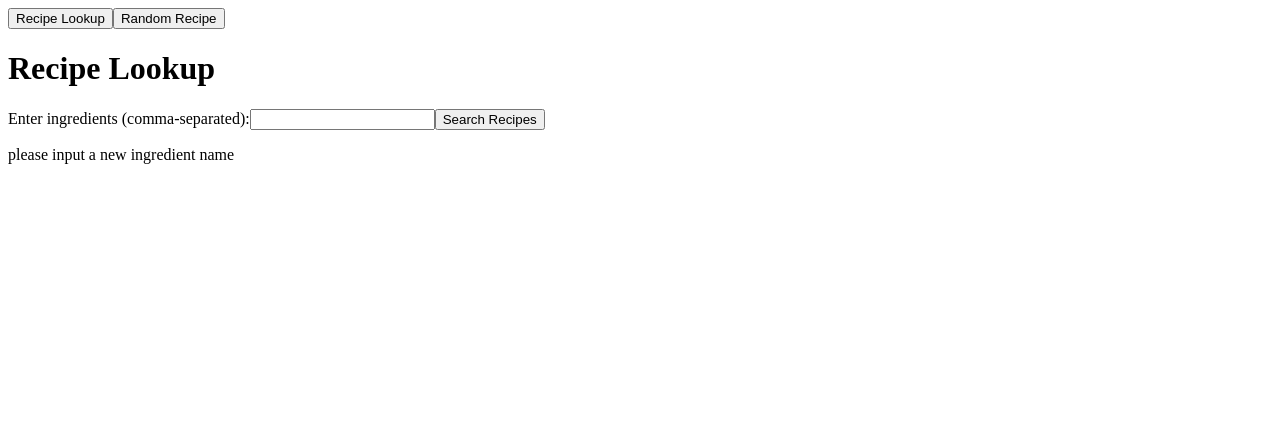
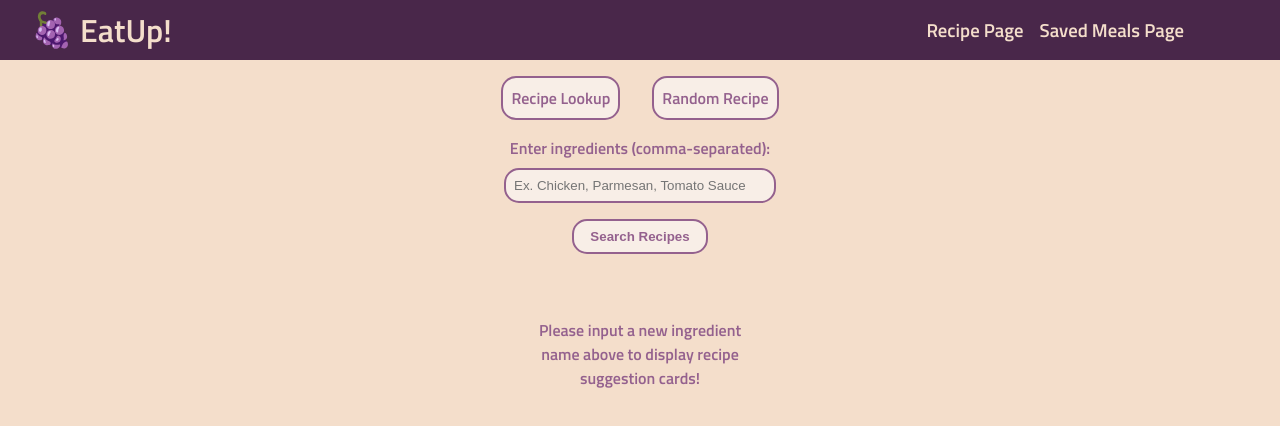
Before and after one commit to JamesZuliani/EatUp-Client, a React (Create React App) app: page /recipes in a window 1280 px wide. Shown: the top 426 px of the page. Built offline with nearby package versions, Linux system fonts and the light colour scheme.

Commit message:
recipe page styling initialized

```diff
--- a/src/App.scss
+++ b/src/App.scss
@@ -1,15 +1,16 @@
-// @use "./styles/partials/mixins" as *;
-// @use "./styles/partials/typography" as *;
-// @use "./styles/partials/variables" as *;
+@use "./styles/partials/mixins" as *;
+@use "./styles/partials/typography" as *;
+@use "./styles/partials/variables" as *;
 
-// *,
-// *::before,
-// *::after {
-//   padding: 0;
-//   margin: 0;
-//   box-sizing: border-box;
-// }
+*,
+*::before,
+*::after {
+  padding: 0;
+  margin: 0;
+  box-sizing: border-box;
+}
 
-// body {
-//   font-family: "Titillium Web", Times, serif;
-// }
+body {
+  font-family: "Titillium Web", Times, serif;
+  background-color: $sand;
+}
--- /dev/null
+++ b/src/components/Header/Header.js
@@ -0,0 +1,27 @@
+import { Link, NavLink } from "react-router-dom";
+import "./Header.scss";
+import Logo from "../../assests/images/grapes-svgrepo-com.svg"
+
+export default function Header () {
+
+    return (
+        <header className="header">
+            <div className="header__container">
+                <div className="header__logo-wrapper">
+                    <Link to ="/" className="header__brand">
+                        <img className="header__logo" src={Logo} alt="header logo" />
+                        <h3 className="header__title">EatUp!</h3>
+                    </Link>
+                </div>
+                <nav className="nav">
+                    <NavLink to="/recipes" className="nav__item">
+                        <h3 className="nav__link">Recipe Page</h3>
+                    </NavLink>
+                    <NavLink to="/saved-meals" className="nav__item">
+                        <h3 className="nav__link">Saved Meals Page</h3>
+                    </NavLink>
+                </nav>
+            </div>
+        </header>
+    )
+}
--- /dev/null
+++ b/src/components/Header/Header.scss
@@ -0,0 +1,59 @@
+@use "../../styles/partials/mixins" as *;
+@use "../../styles/partials/typography" as *;
+@use "../../styles/partials/variables" as *;
+.header {
+    background-color: $eggplant;
+
+  &__container {
+    display: flex;
+    flex-direction: column;
+
+    @include tablet {
+        flex-direction: row;
+        justify-content: space-between;
+        padding: 0 2rem;
+    }
+  }
+
+  &__logo-wrapper {
+    display: flex;
+    justify-content: center;
+  }
+
+  &__brand {
+    display: flex;
+    text-decoration: none;
+    color:$sand
+  }
+
+  &__title {
+    align-self: center;
+    font-size: 2rem;
+    margin-left: 0.5rem;
+  }
+
+  &__logo {
+    width: 2.5rem;
+  }
+
+}
+
+.nav {
+    display:flex;
+    justify-content: space-evenly;
+
+    @include tablet {
+        margin-right: 3rem;
+    }
+
+    &__item {
+        text-decoration: none;
+        color: $sand;
+        margin: 1rem 0;
+        text-align: center;
+
+        @include tablet {
+            margin-right: 1rem;
+        }
+    }
+}
--- a/src/components/RandomRecipe/RandomRecipe.js
+++ b/src/components/RandomRecipe/RandomRecipe.js
@@ -1,5 +1,6 @@
 import React, { useState, useEffect } from "react";
 import axios from "axios";
+import "./RandomRecipe.scss"
 
 export default function RandomRecipe() {
   const [recipes, setRecipes] = useState([]);
@@ -20,19 +21,19 @@ export default function RandomRecipe() {
   }, []);
 
   return (
-    <div>
-      <button onClick={getRandomRecipes}>Get Random Recipes!</button>
-      <div>
+    <div className="recipe-container">
+      <h4 onClick={getRandomRecipes} className="recipe-container__randomizer">Click to Generate Random Recipes!</h4>
+      <div className="card-container">
         {recipes.map((recipe, index) => (
-          <div key={index}>
-            <h2>{recipe.title}</h2>
-            <img src={recipe.image} />
-            <ul>
+          <div key={index} className="recipe">
+            <h2 className="recipe__title">{recipe.title}</h2>
+            <img src={recipe.image} alt="recipe image" className="recipe__image"/>
+            <ul className="recipe__item-list">
               {recipe.ingredients.map((ingredient, index) => (
-                <li key={index}>{ingredient.text}</li>
+                <li key={index} className="recipe__item">{ingredient.text}</li>
               ))}
             </ul>
-            <a href={recipe.url}>View Recipe</a>
+            <a href={recipe.url} target="_blank" className="recipe__link">View Recipe</a>
           </div>
         ))}
       </div>
--- /dev/null
+++ b/src/components/RandomRecipe/RandomRecipe.scss
@@ -0,0 +1,107 @@
+@use "../../styles/partials/mixins" as *;
+@use "../../styles/partials/typography" as *;
+@use "../../styles/partials/variables" as *;
+
+.recipe-container {
+  width: 80%;
+  margin: 0 auto;
+  display: flex;
+  flex-direction: column;
+  align-items: center;
+
+  @include tablet {
+    width: 95%;
+  }
+
+  &__randomizer {
+    width: fit-content;
+    border: 2px solid $grape;
+    border-radius: 15px;
+    padding: 0.5rem 1rem;
+    color: $grape;
+    background-color: $shell;
+
+    &:hover {
+      border: 2px solid $eggplant;
+      color: $eggplant;
+      cursor: pointer;
+    }
+  }
+}
+
+.recipe {
+  display: flex;
+  flex-direction: column;
+  border: 2px solid $grape;
+  border-radius: 15px;
+  padding: 1rem 2rem;
+  margin: 1rem 0;
+  background-color: $shell;
+
+  @include tablet {
+    width: 43%;
+    margin: 1rem 0;
+  }
+
+  @include desktop {
+    width: 30%;
+  }
+
+  &__title {
+    color: $grape;
+  }
+
+  &__image {
+    border: 1px solid black;
+    border-radius: 20px;
+    margin: 1rem 0;
+
+    @include tablet {
+      width: 80%;
+      align-self: center;
+      margin: 2rem 0;
+    }
+  }
+
+  &__item-list {
+    width: 80%;
+    margin: 0 auto;
+  }
+
+  &__item {
+    color: $grape;
+    align-self: center;
+  }
+
+  &__link {
+    width: fit-content;
+    border: 2px solid $grape;
+    border-radius: 15px;
+    padding: 0.5rem 1rem;
+    color: $grape;
+    background-color: $sand;
+    text-decoration: none;
+    align-self: center;
+    margin-top: 1rem;
+    font-weight: 600;
+
+    &:hover {
+      border: 2px solid $eggplant;
+      color: $eggplant;
+      cursor: pointer;
+    }
+  }
+}
+
+.card-container {
+
+  @include tablet {
+    display: flex;
+    flex-wrap: wrap;
+    justify-content: space-evenly;
+    width: 95%;
+  }
+  @include desktop {
+    width: 80rem;
+  }
+}
--- a/src/components/RecipeLookup/RecipeLookup.js
+++ b/src/components/RecipeLookup/RecipeLookup.js
@@ -1,5 +1,6 @@
 import React, { useState } from "react";
 import axios from "axios";
+import "./RecipeLookup.scss";
 
 export default function RecipeLookup() {
   const [ingredients, setIngredients] = useState([]);
@@ -19,46 +20,53 @@ export default function RecipeLookup() {
         }
       );
       setRecipes(response.data);
-      console.log(response.data);
-      console.log("response data here");
     } catch (error) {
       console.log(error);
     }
   };
 
   return (
-    <>
-      <h1>Recipe Lookup</h1>
-      <form onSubmit={handleRecipeSearch}>
-        <label htmlFor="ingredients">
+    <div className="lookup">
+      <form onSubmit={handleRecipeSearch} className="lookup__form">
+        <label htmlFor="ingredients" className="lookup__label">
           Enter ingredients (comma-separated):
         </label>
-        <input type="text" id="ingredients" onChange={handleIngredientChange} />
-        <button type="submit">Search Recipes</button>
+        <input
+          type="text"
+          id="ingredients"
+          placeholder="Ex. Chicken, Parmesan, Tomato Sauce"
+          className="lookup__input"
+          onChange={handleIngredientChange}
+        />
+        <button type="submit" className="lookup__submit">
+          Search Recipes
+        </button>
       </form>
       <div>
         {recipes.length > 0 ? (
-          <div>
+          <div className="suggestion-container">
             {recipes.map((recipe, index) => {
               return (
-                <div key={index}>
-                  <h3>{recipe.title}</h3>
-                  <img src={recipe.image} />
-                  <p>
-                    Ingredients:{" "}
+                <div key={index} className="suggestion">
+                  <h3 className="suggestion__title">{recipe.title}</h3>
+                  <img className="suggestion__image" src={recipe.image} />
+                  <p className="suggestion__ingredients">
+                    <span className="bold">Ingredients:</span>{" "}
                     {recipe.ingredients
                       .map((ingredient) => ingredient.food)
-                      .join(", ")}
+                      .join(",  ")}
                   </p>
-                  <a href={recipe.url}>View Recipe</a>
+                  <a href={recipe.url} target="_blank" className="suggestion__link">
+                    View Recipe
+                  </a>
                 </div>
               );
             })}
           </div>
         ) : (
-          <p>please input a new ingredient name</p>
+          <p className="suggestion__instruction">Please input a new ingredient name above to display recipe suggestion cards!</p>
         )}
       </div>
-    </>
+    </div>
   );
 }
--- /dev/null
+++ b/src/components/RecipeLookup/RecipeLookup.scss
@@ -0,0 +1,127 @@
+@use "../../styles/partials/mixins" as *;
+@use "../../styles/partials/typography" as *;
+@use "../../styles/partials/variables" as *;
+
+.lookup {
+  &__form {
+    display: flex;
+    flex-direction: column;
+    align-items: center;
+    width: 50%;
+    margin: 0 auto;
+  }
+
+  &__label {
+    font-weight: 600;
+    margin-bottom: 0.5rem;
+    color: $grape;
+  }
+
+  &__input {
+    padding: 0.5rem;
+    border-radius: 15px;
+    border: 2px solid $grape;
+    background-color: $shell;
+    margin-bottom: 1rem;
+    width: 17rem;
+  }
+
+  &__submit {
+    width: fit-content;
+    border: 2px solid $grape;
+    border-radius: 15px;
+    padding: 0.5rem 1rem;
+    color: $grape;
+    background-color: $shell;
+    font-weight: 600;
+  }
+}
+
+.suggestion-container {
+  display: flex;
+  flex-direction: column;
+  align-items: center;
+  width: 80%;
+  margin: 0 auto;
+
+  @include tablet {
+    flex-direction: row;
+    flex-wrap: wrap;
+    justify-content: space-evenly;
+    width: 95%;
+  }
+  @include desktop {
+    width: 80rem;
+  }
+}
+
+.suggestion {
+  display: flex;
+  flex-direction: column;
+  border: 2px solid $grape;
+  border-radius: 15px;
+  padding: 1rem 2rem;
+  margin: 1rem 0;
+  background-color: $shell;
+
+  @include tablet {
+    width: 43%;
+    height: 35rem;
+    margin: 1rem 0;
+  }
+
+  @include desktop {
+    width: 30%;
+  }
+
+  &__title {
+    color: $grape;
+  }
+
+  &__image {
+    border: 1px solid black;
+    border-radius: 20px;
+    margin: 1rem 0;
+
+    @include tablet {
+      width: 80%;
+      align-self: center;
+      margin: 2rem 0;
+    }
+  }
+
+  &__ingredients {
+    color: $grape;
+  }
+
+  &__link {
+    width: fit-content;
+    border: 2px solid $grape;
+    border-radius: 15px;
+    padding: 0.5rem 1rem;
+    color: $grape;
+    background-color: $sand;
+    text-decoration: none;
+    align-self: center;
+    margin-top: 1rem;
+    font-weight: 600;
+
+    &:hover {
+      border: 2px solid $eggplant;
+      color: $eggplant;
+      cursor: pointer;
+    }
+  }
+
+  &__instruction {
+    width: 13rem;
+    margin: 4rem auto;
+    text-align: center;
+    color: $grape;
+    font-weight: 600;
+  }
+}
+
+.bold {
+  font-weight: 600;
+}
--- a/src/pages/RecipePage/RecipePage.js
+++ b/src/pages/RecipePage/RecipePage.js
@@ -1,6 +1,8 @@
 import React, { useState } from "react";
 import RecipeLookup from "../../components/RecipeLookup/RecipeLookup";
 import RandomRecipe from "../../components/RandomRecipe/RandomRecipe";
+import Header from "../../components/Header/Header";
+import "./RecipePage.scss";
 
 export default function RecipePage() {
   const [showRandomRecipes, setShowRandomRecipes] = useState(false);
@@ -14,10 +16,19 @@ export default function RecipePage() {
   };
 
   return (
-    <div>
-      <button onClick={handleShowRecipeLookup}>Recipe Lookup</button>
-      <button onClick={handleShowRandomRecipes}>Random Recipe</button>
-      {showRandomRecipes ? <RandomRecipe /> : <RecipeLookup />}
-    </div>
+    <>
+      <Header />
+      <div className="recipe-page">
+        <div className="sub-nav">
+          <h4 onClick={handleShowRecipeLookup} className="sub-nav__item">
+            Recipe Lookup
+          </h4>
+          <h4 onClick={handleShowRandomRecipes} className="sub-nav__item">
+            Random Recipe
+          </h4>
+        </div>
+        {showRandomRecipes ? <RandomRecipe /> : <RecipeLookup />}
+      </div>
+    </>
   );
 }
--- /dev/null
+++ b/src/pages/RecipePage/RecipePage.scss
@@ -0,0 +1,27 @@
+@use "../../styles/partials/mixins" as *;
+@use "../../styles/partials/typography" as *;
+@use "../../styles/partials/variables" as *;
+
+.recipe-page {
+    background-color: $sand;
+}
+
+.sub-nav {
+    display: flex;
+    justify-content: center;
+
+    &__item {
+        margin: 1rem;
+        padding: 0.5rem;
+        border: 2px solid $grape;
+        border-radius: 15px;
+        color: $grape;
+        background-color: $shell;
+
+        &:hover {
+            border: 2px solid $eggplant;
+            color: $eggplant;
+            cursor: pointer;
+        }
+    }
+}
--- a/src/pages/SavedMealsPage/SavedMealsPage.js
+++ b/src/pages/SavedMealsPage/SavedMealsPage.js
@@ -1,5 +1,6 @@
 import React, { useState, useEffect } from "react";
 import axios from "axios";
+import Header from "../../components/Header/Header";
 
 export default function SavedMeals({ setSavedMeals, savedMeals }) {
   const [searchInput, setSearchInput] = useState("");
@@ -74,6 +75,7 @@ export default function SavedMeals({ setSavedMeals, savedMeals }) {
 
   return (
     <div>
+      <Header />
       <h1> Saved Meal</h1>
       <div>
         <h2>Search for Ingredients</h2>
--- a/src/styles/partials/_typography.scss
+++ b/src/styles/partials/_typography.scss
@@ -1,6 +1,6 @@
 @font-face {
     font-family: Titillium Web;
-    src: url("../../assets/font/Titillium_Web/TitilliumWeb-SemiBold.ttf");
+    src: url("../../assests/font/Titillium_Web/TitilliumWeb-SemiBold.ttf");
     font-style: normal;
     font-display: swap;
     font-weight: 600;
@@ -8,7 +8,7 @@
 
   @font-face {
     font-family: Titillium Web;
-    src: url("../../assets/font/Titillium_Web/TitilliumWeb-Regular.ttf");
+    src: url("../../assests/font/Titillium_Web/TitilliumWeb-Regular.ttf");
     font-style: normal;
     font-display: swap;
     font-weight: 400;
--- a/src/styles/partials/_variables.scss
+++ b/src/styles/partials/_variables.scss
@@ -1,2 +1,6 @@
 $tablet-breakpoint: 768px;
 $desktop-breakpoint: 1280px;
+$grape: #94618E;
+$eggplant: #49274A;
+$sand: #F4DECB;
+$shell: #F8EEE7;
```
Also changed, not shown: src/assests/images/grapes-svgrepo-com.svg (added).
